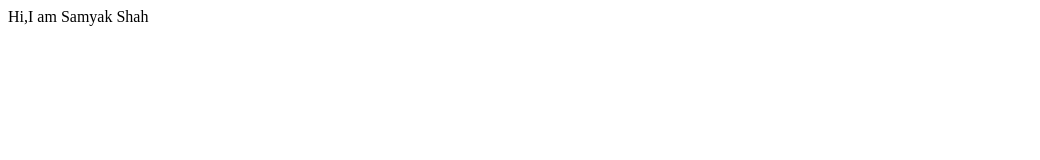
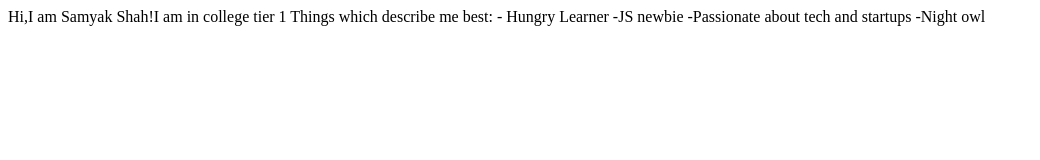
Before and after one commit to samyakshah3008/Samyak_Shah_demo_site, a plain HTML site: page index.html in a window 1280 px wide. Shown: the whole page, without its empty margins (0-1040 px from the left). Drawn offline with Linux system fonts and the light colour scheme.

Commit message:
DOCS:updated intro about me

```diff
--- a/index.html
+++ b/index.html
@@ -7,6 +7,15 @@
     <title>Samyak's site</title>
 </head>
 <body>
-    Hi,I am Samyak Shah
+    Hi,I am Samyak Shah!I am in college tier 1
+    Things which describe me best:
+   - Hungry Learner
+   -JS newbie
+   -Passionate about tech and startups
+   -Night owl
+
+
+
+
 </body>
 </html>
```
